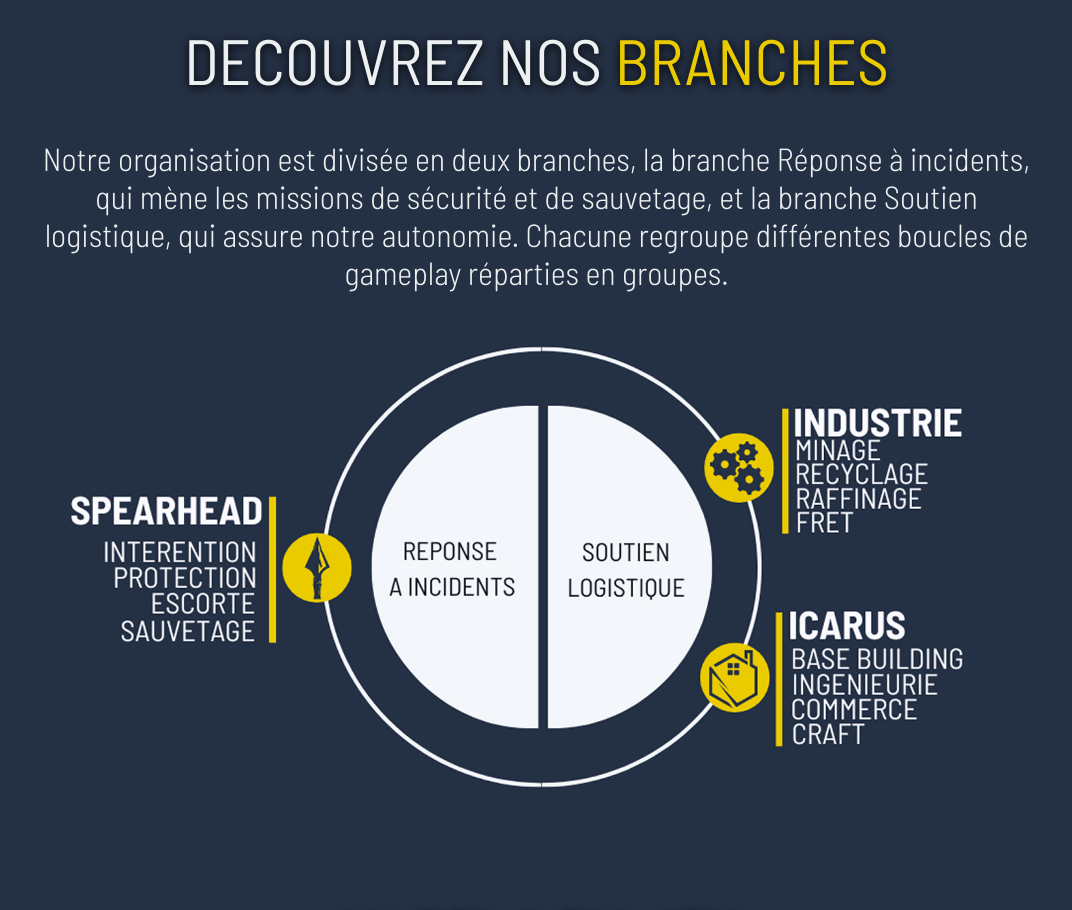
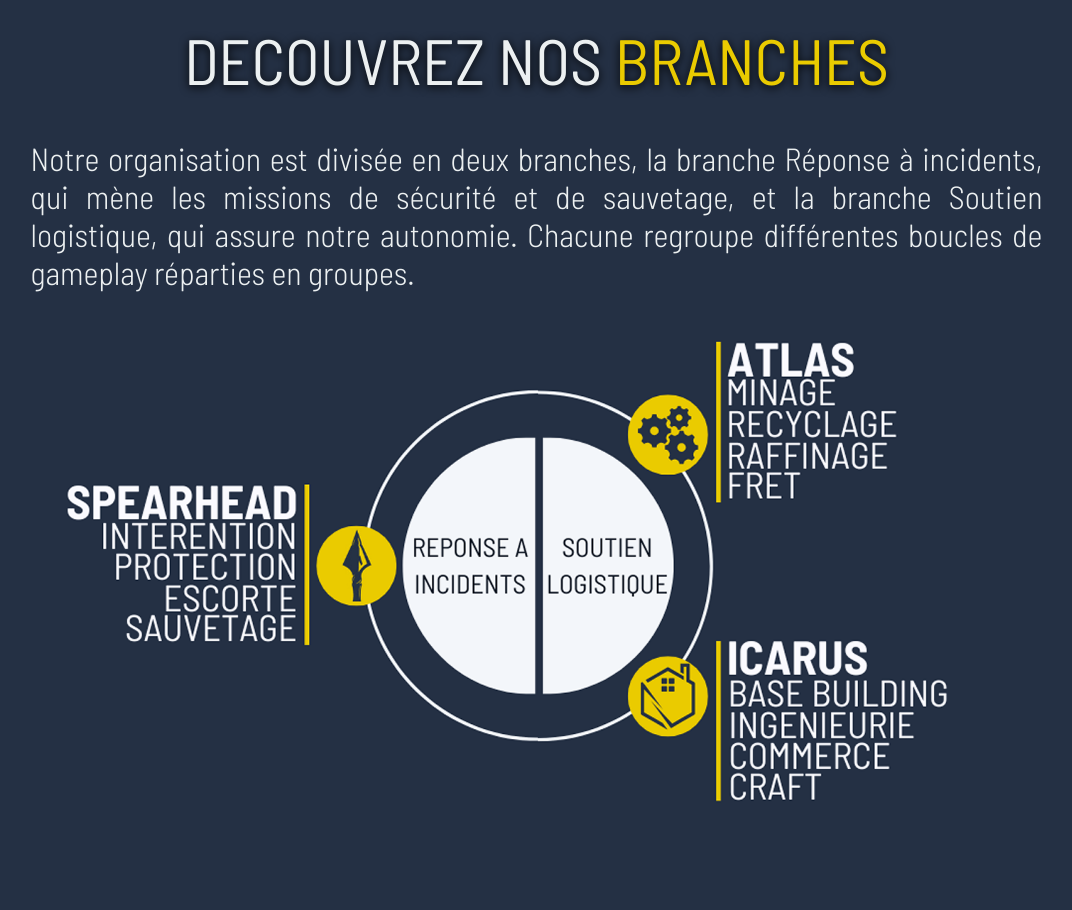
Before and after one commit to caillau-thomas/the-argonauts, a React (Vite) app: page / in a window 1280 px wide. Shown: the part 1640-2550 px from the top of the page, without its empty margins (96-1168 px from the left). Built offline with nearby package versions, Linux system fonts and the light colour scheme.

Commit message:
Update de la refonte

```diff
--- a/src/Components/Branches.jsx
+++ b/src/Components/Branches.jsx
@@ -34,7 +34,7 @@ const Layout = styled.div`
     grid-template-columns: 1fr;
     width: 100%;
     justify-content: center;
-    padding: var(--space-s) var(--space-m) var(--space-s) var(--space-xs);
+    padding: var(--space-s) var(--space-m) var(--space-s) var(--space-m);
   }
 `
 
@@ -42,7 +42,7 @@ export const Branches = () => {
   return (
     <Layout>
       <AboutCard>
-        <H6>
+        <H6 style={{ textAlign: 'justify' }}>
           Notre organisation est divisée en deux branches, la branche Réponse à incidents,
           qui mène les missions de sécurité et de sauvetage, et la branche Soutien logistique,
           qui assure notre autonomie. Chacune regroupe différentes boucles de gameplay réparties
```
Also changed, not shown: public/assets/Sections/Structure.png.
